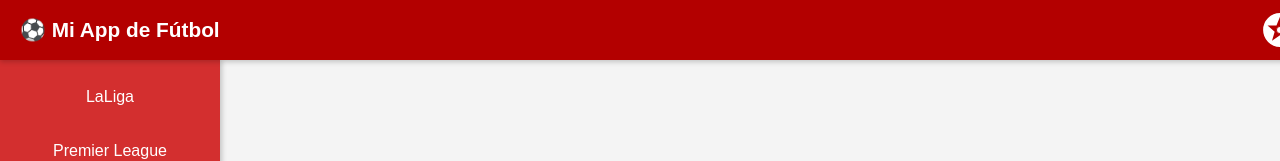
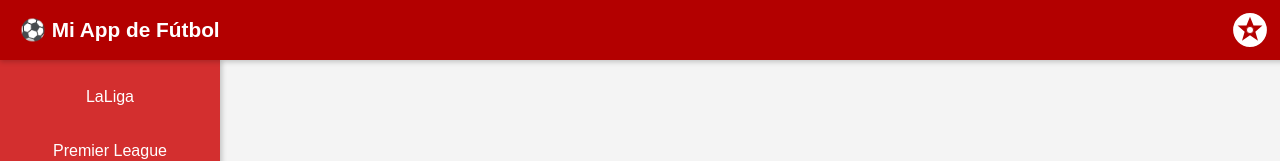
Before and after one commit to rubenmm1/final, a React (Vite) app: page / in a window 1280 px wide. Shown: the top 161 px of the page. Built offline with nearby package versions, Linux system fonts and the light colour scheme.

Commit message:
ajusto el logo

```diff
--- a/src/pages/Home.css
+++ b/src/pages/Home.css
@@ -25,6 +25,8 @@
 
 .header-right {
   display: flex;
+  position: relative;
+  right: 30px;
   align-items: center;
   justify-content: center;
 }
```
